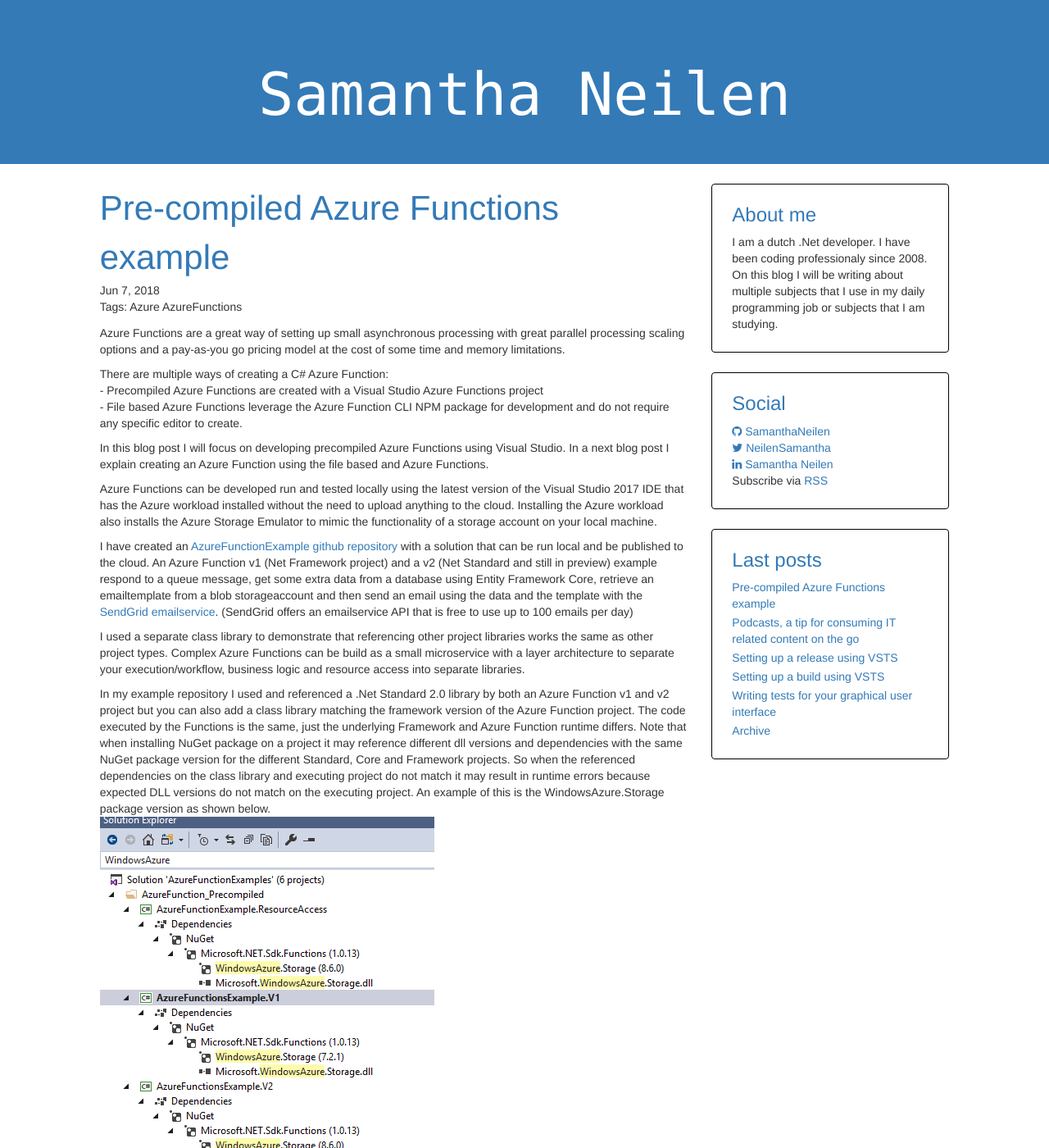
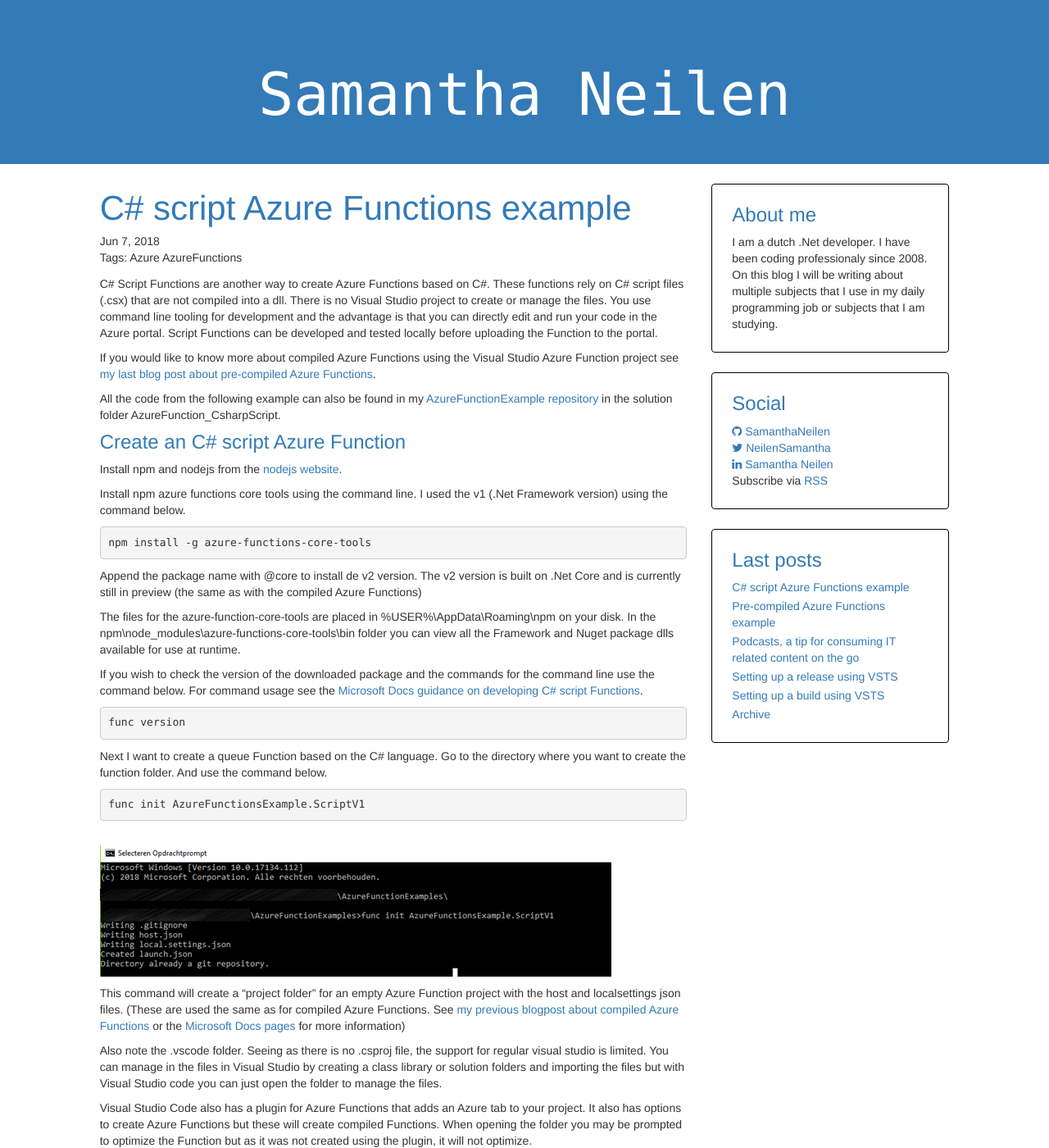
Before and after one commit to SamanthaNeilen/JekyllBlog, a Jekyll site: the page built from BlogJekyll/index.md, in a window 1280 px wide and 1400 px high. Shown: the whole window at 82% size. Built offline with Jekyll 4.4.1, drawn with Linux system fonts in a browser that asks for light colours; nearby versions of some CDN libraries; some of the changed text lies outside the part shown.

Commit message:
Added post about csharp script functions

```diff
--- a/BlogJekyll/_posts/2018-06-08-pre-compiled-azure-functions-example.markdown
+++ b/BlogJekyll/_posts/2018-06-08-pre-compiled-azure-functions-example.markdown
@@ -353,7 +353,7 @@ public class MailData
 public static void Run([QueueTrigger("messages", Connection = "AzureWebJobsStorage")]QueueMessage myQueueItem, TraceWriter log)
 {
 	var dbContext = OrderDbContext.GetInstance(Environment.GetEnvironmentVariable("OrderDbConnection"));
-	var order = dbContext.Order.Include(o => o.Person).FirstOrDefault(o => o.Id == myQueueItem.Order && o.PersonID == myQueueItem.Order);
+	var order = dbContext.Order.Include(o => o.Person).FirstOrDefault(o => o.Id == myQueueItem.Order && o.PersonID == myQueueItem.Person);
 
 	var mailData = new MailData
 	{
@@ -461,7 +461,7 @@ public static void Run([QueueTrigger("messages", Connection = "AzureWebJobsStora
         Environment.GetEnvironmentVariable("BlobStorageKey")
         );
 
-    var order = dbContext.Order.Include(o => o.Person).FirstOrDefault(o => o.Id == myQueueItem.Order && o.PersonID == myQueueItem.Order);
+    var order = dbContext.Order.Include(o => o.Person).FirstOrDefault(o => o.Id == myQueueItem.Order && o.PersonID == myQueueItem.Person);
 
     var mailData = new MailData
     {
@@ -565,7 +565,7 @@ public static void Run([QueueTrigger("messages", Connection = "AzureWebJobsStora
         Environment.GetEnvironmentVariable("BlobStorageKey")
         );
 
-    var order = dbContext.Order.Include(o => o.Person).FirstOrDefault(o => o.Id == myQueueItem.Order && o.PersonID == myQueueItem.Order);
+    var order = dbContext.Order.Include(o => o.Person).FirstOrDefault(o => o.Id == myQueueItem.Order && o.PersonID == myQueueItem.Person);
 
     var mailData = new MailData
     {
--- /dev/null
+++ b/BlogJekyll/_posts/2018-07-14-csharp-script-azure-functions-example.markdown
@@ -0,0 +1,332 @@
+---
+layout: post
+title:  "C# script Azure Functions example"
+date:   2018-06-08 00:00:00 +0100
+tags: Azure AzureFunctions
+---
+<p>
+C# Script Functions are another way to create Azure Functions based on C#. These functions rely on C# script files (.csx) that are not compiled into a dll. There is no Visual Studio project to create or manage the files. You use command line tooling for development and the advantage is that you can directly edit and run your code in the Azure portal. Script Functions can be developed and tested locally before uploading the Function to the portal.
+</p>
+<p>
+If you would like to know more about compiled Azure Functions using the Visual Studio Azure Function project see <a href="https://samanthaneilen.github.io/2018/06/08/pre-compiled-azure-functions-example.html" target="_blank">my last blog post about pre-compiled Azure Functions</a>.
+</p>
+<p>
+All the code from the following example can also be found in my <a href="https://github.com/SamanthaNeilen/AzureFunctionExamples" target="_blank">AzureFunctionExample repository</a> in the solution folder AzureFunction_CsharpScript.
+</p>
+<h3>Create an C# script Azure Function</h3>
+<p>
+Install npm and nodejs from the <a href="https://nodejs.org/en/" target="_blank">nodejs website</a>.
+</p>
+Install npm azure functions core tools using the command line. I used the v1 (.Net Framework version) using the command below.
+{% highlight shell %}
+npm install -g azure-functions-core-tools
+{% endhighlight %}
+<p>
+Append the package name with @core to install de v2 version. The v2 version is built on .Net Core and is currently still in preview (the same as with the compiled Azure Functions)
+</p>
+<p>
+The files for the azure-function-core-tools are placed in %USER%\AppData\Roaming\npm on your disk.
+In the npm\node_modules\azure-functions-core-tools\bin folder you can view all the Framework and Nuget package dlls available for use at runtime.
+</p>
+<p>
+If you wish to check the version of the downloaded package and the commands for the command line use the command below. For command usage see the <a href="https://docs.microsoft.com/en-us/azure/azure-functions/functions-run-local" target="blank">Microsoft Docs guidance on developing C# script Functions</a>.
+</p>
+{% highlight shell %}
+func version
+{% endhighlight %}
+<p>
+Next I want to create a queue Function based on the C# language. Go to the directory where you want to create the function folder. And use the command below.
+</p>
+{% highlight shell %}
+func init AzureFunctionsExample.ScriptV1
+{% endhighlight %}
+<br/><img src="{{"/assets/images/20180714/cmd.exe-func-init.png" | relative_url }}" alt="cmd.exe func init"/>
+<p>
+This command will create a “project folder” for an empty Azure Function project with the host and localsettings json files. (These are used the same as for compiled Azure Functions. See <a href="https://samanthaneilen.github.io/2018/06/08/pre-compiled-azure-functions-example.html" target="_blank">my previous blogpost about compiled Azure Functions</a> or the <a href="https://docs.microsoft.com/en-us/azure/azure-functions/functions-run-local#local-settings-file" target="blank">Microsoft Docs pages</a> for more information)
+</p>
+<p>
+Also note the .vscode folder. Seeing as there is no .csproj file, the support for regular visual studio is limited. You can manage in the files in Visual Studio by creating a class library or solution folders and importing the files but with Visual Studio code you can just open the folder to manage the files.
+</p>
+<p>
+Visual Studio Code also has a plugin for Azure Functions that adds an Azure tab to your project. It also has options to create Azure Functions but these will create compiled Functions. When opening the folder you may be prompted to optimize the Function but as it was not created using the plugin, it will not optimize.
+</p>
+<p>
+I used regular Visual Studio with a class library and the regular command line shell for all the next steps because I did not have time to look into debugging script Azure Functions with Visual Studio Code. NPM installs a 32 bit version of the CLI and Visual Studio Code does not seem to support debugging the 32bit process.
+</p>
+<p>
+The command below is used to create the files for the actual Function in a sub folder of the Azure Function app folder.
+</p>
+{% highlight shell %}
+func new
+{% endhighlight %}
+<p>
+Next navigate the selection options to create a C# Queue trigger and provide a name for the Function.
+<br/><img src="{{"/assets/images/20180714/cmd.exe-func-new.png" | relative_url }}" alt="cmd.exe func new"/>
+</p>
+<p>
+This will create a new subfolder with a function.json that describes the input/output bindings, a run.csx that has the “main” method for the function called Run and a sample.dat file that can be used later to provide message data while debugging. It also has a readme file with little information. I just deleted the readme file.
+</p>
+<p>Function.json:</p>
+{% highlight json %}
+{
+  "disabled": false,
+  "bindings": [
+    {
+      "name": "myQueueItem",
+      "type": "queueTrigger",
+      "direction": "in",
+      "queueName": "myqueue-items",
+      "connection": ""
+    }
+  ]
+}
+{% endhighlight %}
+<p>Run.csx</p>
+{% highlight C# %}
+using System;
+
+public static void Run(string myQueueItem, TraceWriter log)
+{
+    log.Info($"C# Queue trigger function processed: {myQueueItem}");
+}
+{% endhighlight %}
+<p>
+For easy management just include all the files inside your Visual Studio class library project so you can access and manage them from the Solution Explorer as shown in the image below.
+<br/><img src="{{"/assets/images/20180714/solutionexplorer-AzureFunctionsExample.ScriptV1.png" | relative_url }}" alt="Solution Explorer AzureFunctionsExample.ScriptV1"/>
+</p>
+<p>
+Now we have all the files needed for the Function but first we need to configure connection to the Azure Storage emulator before we can start it up.
+</p>
+<p>
+Go into local.settings.json in the root folder and change the Values node with content below to configure the storage connections:
+</p>
+{% highlight json %}
+"Values": {
+    "AzureWebJobsStorage": "UseDevelopmentStorage=true",
+    "AzureWebJobsDashboard": "UseDevelopmentStorage=true"
+  }
+{% endhighlight %}
+<p>
+Next go to the function.json and set the connection to the AzureWebJobsStorage and the queueName to messages. If you do not have the Azure Storage Emulator set up yet view the Azure Storage Emulator paragraph in <a href="https://samanthaneilen.github.io/2018/06/08/pre-compiled-azure-functions-example.html" target="_blank">my post about compiled Azure Functions</a>.
+</p>
+{% highlight json %}
+{
+  "disabled": false,
+  "bindings": [
+    {
+      "name": "myQueueItem",
+      "type": "queueTrigger",
+      "direction": "in",
+      "queueName": "messages",
+      "connection": "AzureWebJobsStorage"
+    }
+  ]
+}
+{% endhighlight %}
+<p>
+We can now run the Function by using the command shown below in the command shell in the root folder (where the host.json file is). Make sure that the Azure Storage Emulator is running,
+</p>
+{% highlight shell %}
+func host start --debug VS
+{% endhighlight%}
+<br/><img src="{{"/assets/images/20180714/cmd.exe-func-host-start.png" | relative_url }}" alt="cmd.exe func host start"/>
+<p>
+This will start the Azure Function the same way that it did with the compiled Azure Function.
+</p>
+<p>
+When specifying debug mode you also get the JIT Debugger window. Just choose the Visual Studio instance where the run.csx is available to attach the debugger.
+<br/><img src="{{"/assets/images/20180714/jit-debug-window.png" | relative_url }}" alt="jit debug window"/>
+</p>
+<p>
+You will also get the application in break mode tab in your Visual Studio instance. Just click the continue execution option. (You may have to press enter in the command shell to continue loading of the Function if it was interrupted by the debug prompt before it will pick up any messages)
+</p>
+<p>
+Next set a breakpoint in the run.csx and use the QueueMessage project from my <a href="https://github.com/SamanthaNeilen/AzureFunctionExamples" target="_blank">AzureFunctionExamples</a> repository or any other method to post a message to the queue and see the debugger in the run.asxc.
+<br/><img src="{{"/assets/images/20180714/debug-run.csx.png" | relative_url }}" alt="debug run.csx"/>
+</p>
+<p>
+For extra methods and simple Azure Functions you could create all extra classes and methods in the run.csx file. For better maintainability create classes and extra code into separate C# script (.csx) files or in a separate class library compiled to a dll. You can also reference the .Net assemblies that are available for the Azure Function runtime. For more information see the <a href="https://docs.microsoft.com/en-us/azure/azure-functions/functions-reference-csharp" target="_blank"> Microsoft Docs on C# script</a>.
+</p>
+<p>
+In my <a href="https://github.com/SamanthaNeilen/AzureFunctionExamples" target="_blank">AzureExampleFunctions repository</a>. I’ve created a QueueMessage.csx class used to convert the input queuemessage from a string to an object instance. First add a QueueMessage.csx file to the ProcessMessageScriptV1 Function folder with the definition of the QueueMessage class (as shown below). There are no using or namespace definitions in the file. Next use the #load “QueueMessage.csx” statement in the run.csx to complete the reference binding and change the type for myQueueItem from string to QueueMessage. The code should look as below:
+</p>
+<p>
+QueueMessage.csx:
+</p>
+{% highlight C#%}
+
+internal class QueueMessage
+{
+    public int Person { get; set; }
+    public int Order { get; set; }
+    public int Status { get; set; }
+}
+
+internal enum OrderStatus
+{
+    Concept = 0,
+    Processing = 1,
+    Processed = 2
+}
+{% endhighlight %}
+<p>run.csx:</p>
+{% highlight C# %}
+#load "QueueMessage.csx"
+
+using System;
+
+public static void Run(QueueMessage myQueueItem, TraceWriter log)
+{
+    log.Info($"C# Queue trigger function processed: {myQueueItem}");
+}
+{% endhighlight %}
+<p>
+Next run the Function to see that the myQueueItem is successfully converted from a Json message to a QueueMessage instance.
+<br/><img src="{{"/assets/images/20180714/debug-run.csx-queuemessage-object.png" | relative_url }}" alt="debug run.csx queuemessage object"/>
+</p>
+<p>
+Extra .csx files can also be placed in subfolders. If QueueMessage.csx was placed in a subfolder called helpers you would use the #load “helpers/QueueMessage.csx” in the run.csx file. The #load statement contains a relative path to the file. See the <a href="https://docs.microsoft.com/en-us/azure/azure-functions/functions-reference-csharp#reusing-csx-code" target="_blank"> Microsoft Docs on C# script</a> for examples.
+</p>
+<h3>Referencing a custom dll in an Azure Script Function</h3>
+<p>
+Next I can create separate dll containing a Data Access Layer and reference it in my script Function.
+(I couldn’t use the AzureFunctionExample.ResourceAccess library already present in the solution because I got exceptions that EntityFrameworkCore was not supported on the platflorm). Just add a .Net Framework library with the Entity Framework package and define the data access classes below:
+</p>
+<p>Order class:</p>
+{% highlight C# %}
+using System.ComponentModel.DataAnnotations;
+
+namespace AzureFunctionsExample.ScriptResources.DataAccess
+{
+    public class Order
+    {
+        [Key]
+        public int Id { get; set; }
+
+        public int PersonID { get; set; }
+
+        public string OrderNumber { get; set; }
+
+        public int Status { get; set; }
+
+        public virtual Person Person { get; set; }
+    }
+}
+{% endhighlight %}
+<p>Person class:</p>
+{% highlight C# %}
+using System.Collections.Generic;
+using System.ComponentModel.DataAnnotations;
+
+namespace AzureFunctionsExample.ScriptResources.DataAccess
+{
+    public class Person
+    {
+        public Person()
+        {
+            Orders = new HashSet<Order>();
+        }
+
+        [Key]
+        public int Id { get; set; }
+
+        public string FirstName { get; set; }
+
+        public string LastName { get; set; }
+
+        public string Email { get; set; }
+
+        public virtual ICollection<Order> Orders { get; set; }
+    }
+}
+
+{% endhighlight %}
+<p>OrderDbContext class:</p>
+{% highlight C# %}
+using System.Data.Entity;
+using System.Data.Entity.ModelConfiguration.Conventions;
+
+namespace AzureFunctionsExample.ScriptResources.DataAccess
+{
+    public class OrderDbContext : DbContext
+    {
+        public OrderDbContext(string connectionString) : base(connectionString)
+        {
+            Database.SetInitializer<OrderDbContext>(null);
+        }
+
+        public DbSet<Person> Person { get; set; }
+        public DbSet<Order> Order { get; set; }
+
+        protected override void OnModelCreating(DbModelBuilder modelBuilder)
+        {
+            modelBuilder.Entity<Person>()
+               .HasMany(o => o.Orders)
+               .WithRequired(p => p.Person)
+               .HasForeignKey(o => o.PersonID);
+
+            modelBuilder.Conventions.Remove<PluralizingTableNameConvention>();
+
+            base.OnModelCreating(modelBuilder);
+        }
+    }
+}
+{% endhighlight%}
+<p>
+To use this library in my Function I need to get the output dll and the extra references to a location accessible to the script Function. So first I copy all the dll from the bin output to an empty references folder using a post-build event.
+</p>
+{% highlight shell %}
+xcopy /Y/S $(TargetDir)$(ProjectName).dll $(SolutionDir)AzureFunctionsExample.ScriptV1\ProcessMessageScriptV1\references
+xcopy /Y/S $(TargetDir)EntityFramework.dll $(SolutionDir)AzureFunctionsExample.ScriptV1\ProcessMessageScriptV1\references
+xcopy /Y/S $(TargetDir)EntityFramework.SqlServer.dll $(SolutionDir)AzureFunctionsExample.ScriptV1\ProcessMessageScriptV1\references
+{% endhighlight %}
+<br/><img src="{{"/assets/images/20180714/project-properties-xcopy-build-event.png" | relative_url }}" alt="project properties xcopy build event"/>
+<p>
+This will ensure that after every build all the necessary dll will be in that folder (even though I excluded that folder from source control with the .gitignore file)
+</p>
+<p>
+Next add all the necessary settings to the local.settings.json. so it looks like below:
+</p>
+{% highlight json %}
+{
+  "IsEncrypted": false,
+  "Values": {
+    "AzureWebJobsStorage": "UseDevelopmentStorage=true",
+    "AzureWebJobsDashboard": "UseDevelopmentStorage=true",
+    "OrderDbConnection": "Server=.\\SQLEXPRESS;Database=OrderDb;Integrated Security=True;",
+  }
+}
+{% endhighlight %}
+<p>
+And finally I add the reference and using statements to the run.csv and change the implementation of the run.csx to the code shown below:
+</p>
+{% highlight C# %}
+#load "QueueMessage.csx"
+#r "references/EntityFramework.dll"
+#r "references/AzureFunctionsExample.ScriptResources.dll"
+#r "netstandard"
+
+using AzureFunctionsExample.ScriptResources.DataAccess;
+using System.Data.Entity;
+using System;
+using System.Linq;
+
+public static void Run(QueueMessage myQueueItem, TraceWriter log)
+{
+    var dbContext = new OrderDbContext(Environment.GetEnvironmentVariable("OrderDbConnection"));
+    var order = dbContext.Order.Include(o => o.Person).FirstOrDefault(o => o.Id == myQueueItem.Order && o.PersonID == myQueueItem.Person);
+
+    log.Info($"{order.Person.FirstName} {order.Person.LastName}");
+    log.Info($"C# Queue trigger function processed: {myQueueItem}");
+}
+{% endhighlight %}
+<p>
+By referencing dll or just using .csx files you can create pretty complex C# script Functions with the same functionality as a pre-compiled Azure Function.
+<h3>Run and test in the Azure Portal</h3>
+<p>
+The command line offers a login and publish command to push your local Function app to a hosted Azure Function App. Another way you can upload the files is via de App Service Editor under the Platform Settings for an Azure App Function in the Azure Portal. Remember to copy the key value pairs from the appsettings.json to the Application Settings page of the Azure Function App in the portal.
+</p>
+<p>
+With script Functions you can view the files and edit and run the Function directly in the portal with the editor show below.
+<br/><img src="{{"/assets/images/20180714/azure-function-app-editor.png" | relative_url }}" alt="azure-function-app-editor"/>
+</p>
```
Also changed, not shown: BlogJekyll/assets/images/20180714/azure-function-app-editor.png (added), BlogJekyll/assets/images/20180714/cmd.exe-func-host-start.png (added), BlogJekyll/assets/images/20180714/cmd.exe-func-init.png (added), BlogJekyll/assets/images/20180714/cmd.exe-func-new.png (added), BlogJekyll/assets/images/20180714/debug-run.csx-queuemessage-object.png (added), BlogJekyll/assets/images/20180714/debug-run.csx.png (added), BlogJekyll/assets/images/20180714/jit-debug-window.png (added), BlogJekyll/assets/images/20180714/project-properties-xcopy-build-event.png (added), BlogJekyll/assets/images/20180714/solutionexplorer-AzureFunctionsExample.ScriptV1.png (added).
